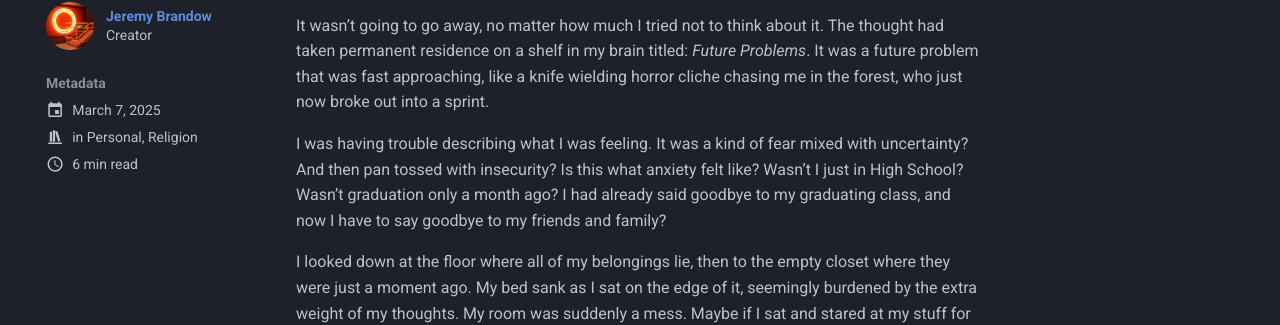
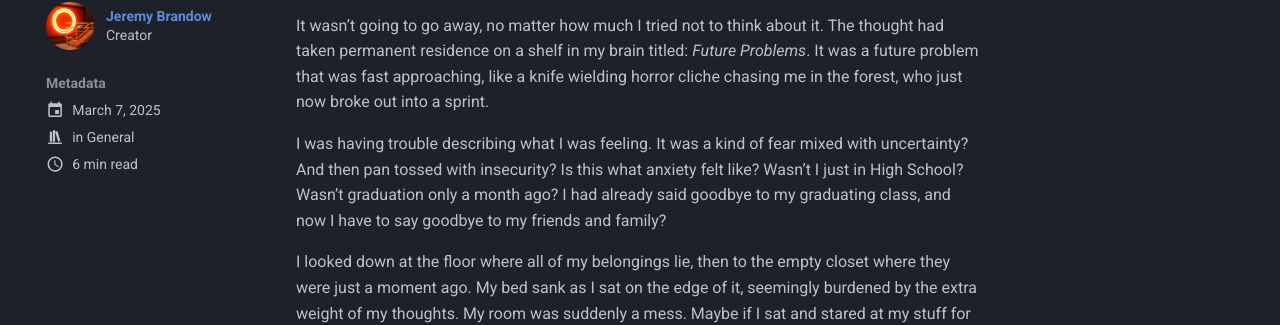
Before and after one commit to Jampamane/website, an MkDocs documentation site: the page built from docs/blog/posts/i_used_to_be_mormon.md, in a window 1280 px wide. Shown: the part 215-540 px from the top of the page. Built offline with MkDocs 1.6.1 and Material for MkDocs 9.7.7, drawn with Linux system fonts in a browser that asks for light colours; comment, search, counter and statistics services are not loaded.

Commit message:
changed the categories to general

```diff
--- a/docs/blog/posts/i_used_to_be_mormon.md
+++ b/docs/blog/posts/i_used_to_be_mormon.md
@@ -4,8 +4,7 @@ date: 2025-03-07
 authors: [jampamane]
 slug: i-used-to-be-mormon
 categories:
-    - Personal
-    - Religion
+    - General
 ---
 
 # I Used to be Mormon
```
Also changed, not shown: docs/blog/posts/first_post.md (+1 -1 lines).
